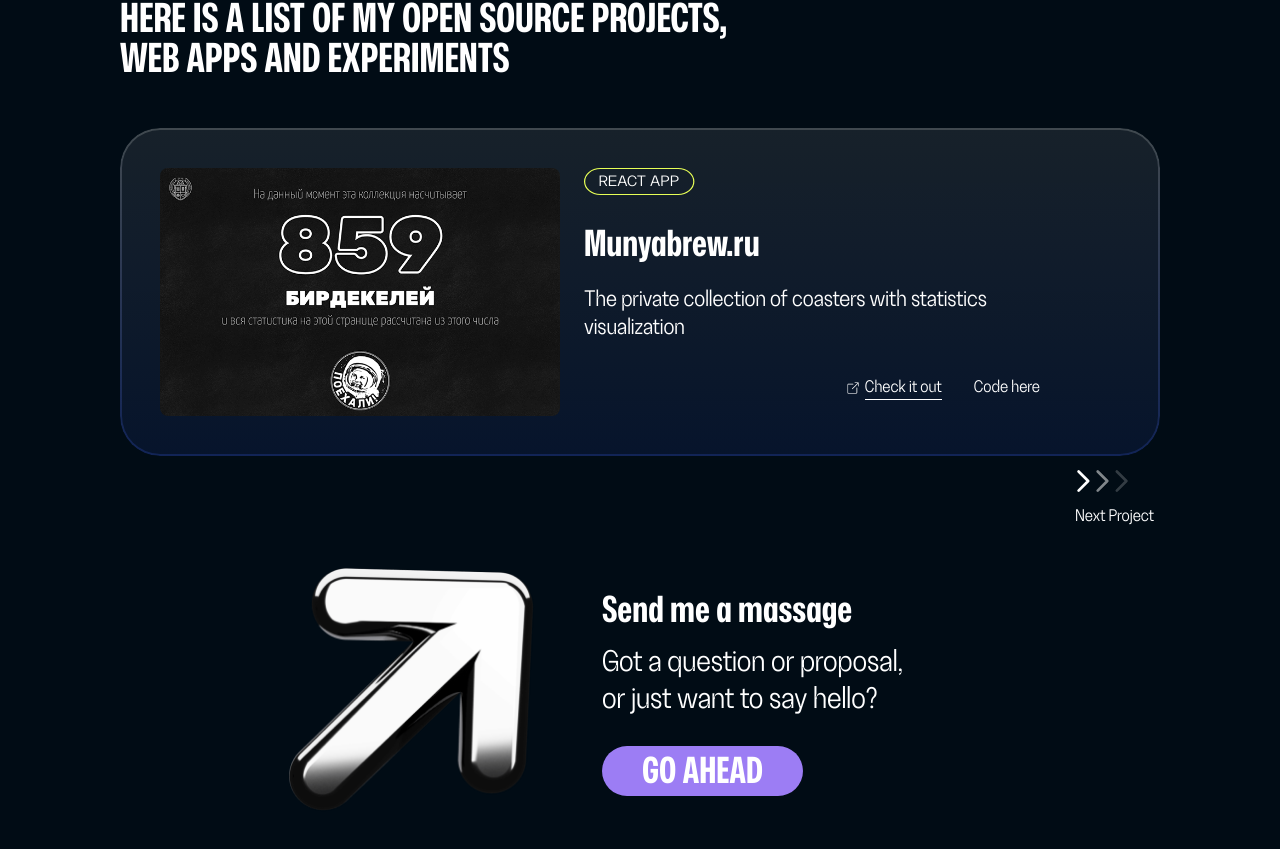
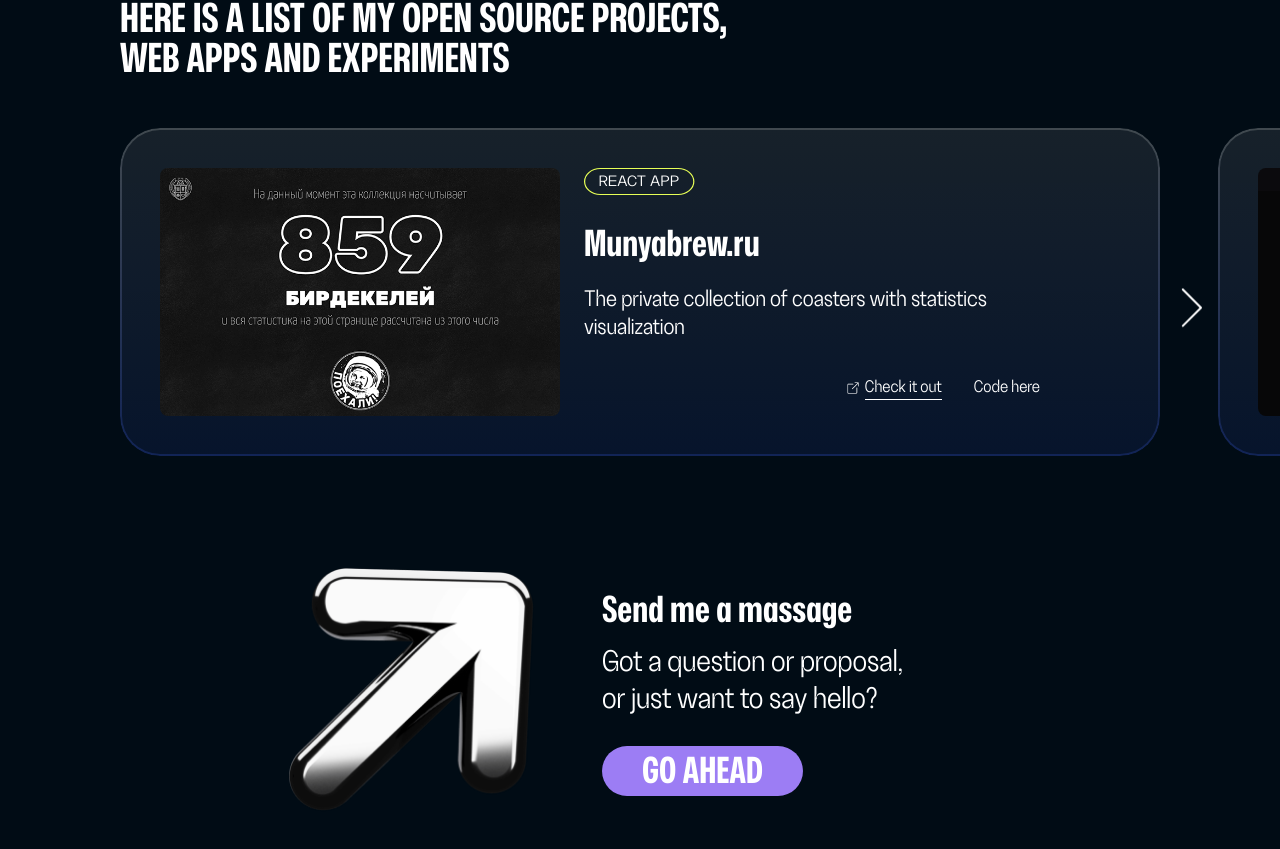
Before and after one commit to yeivanova/personal-page, a React (Create React App) app: page / in a window 1280 px wide. Shown: the part 1174-2023 px from the top of the page. Built offline with nearby package versions, Linux system fonts and the light colour scheme.

Commit message:
changed slider controls

```diff
--- a/src/components/projectsSlider/projectsSlider.module.scss
+++ b/src/components/projectsSlider/projectsSlider.module.scss
@@ -14,7 +14,6 @@
 }
 
 .nav_button {
-	width: 5rem;
 	position: absolute;
 	top: 50%;
 	transform: translateY(-50%);
@@ -24,19 +23,11 @@
 	border: none;
 	background-color: transparent;
 	opacity: 1;
-	// transition: opacity 0.25s ease;
 	cursor: pointer;
 	z-index: 1;
 
-	@include mixins.breakpoint-desktop-down {
-		width: auto;
-		top: 100%;
-		font-size: 1.125rem;
-		line-height: 1.2;
-    }
-
-	span {
-		transform: scaleY(1.25);
+	&:hover svg path {
+		stroke: var(--highlightColor);
 	}
 
 	svg {
@@ -46,27 +37,23 @@
 
 .prev {
 	text-align: right;
-	left: -5rem;
+	left: -0.5rem;
 
-	@include mixins.breakpoint-desktop-down {
-        left: 2.5rem;
+	@include mixins.breakpoint-tablet-down {
+        left: -1.5rem;
+    }
+}
+
+.next {
+	text-align: left;
+	right: -0.5rem;
+
+	@include mixins.breakpoint-tablet-down {
+        right: -1.5rem;
     }
 
 	svg {
 		transform: rotateY(-180deg);
-	}
-}
-
-.next {
-	text-align: left;
-	right: -5rem;
-
-	@include mixins.breakpoint-desktop-down {
-        right: 2.5rem;
-    }
-
-	svg {
-		margin-left: -0.5rem;
 	}
 }
 
--- a/src/components/projectsSlider/projectsSlider.tsx
+++ b/src/components/projectsSlider/projectsSlider.tsx
@@ -47,7 +47,7 @@
 
     return (
         <div className={cn(styles.projects)}>
-            <swiper-container ref={swiperElRef} space-between={140} centered-slides={true} navigation="false" className="project-swiper">
+            <swiper-container ref={swiperElRef} space-between={58} centered-slides={true} navigation="false" className="project-swiper">
                 {typeof projectsData !== "undefined" ? (
                     projectsData.map((project, index) => (
                         <swiper-slide key={index} lazy="lazy" data-slide="slide">
@@ -60,25 +60,15 @@
                     <p>There are no projects yet...</p>
                 )}
             </swiper-container>
-            <button className={cn(styles.nav_button, styles.prev, prevHiddenClass)} onClick={handlePrev} onAnimationEnd={() => setAnimated(false)}>
-                <svg width="71" height="33" viewBox="0 0 71 33" fill="none" xmlns="http://www.w3.org/2000/svg">
-                    <path d="M49.8365 25.9423L59.3942 16.3846L49.8365 6.8269" stroke="white" strokeOpacity={sliderProgress === 0 ? "1" : sliderProgress === 1 ? "0.5": "0.2"} strokeWidth="2.73077" strokeLinecap="round" strokeLinejoin="round" />
-                    <path d="M30.7211 25.9423L40.2788 16.3846L30.7211 6.8269" stroke="white" strokeOpacity={sliderProgress === 1 ? "1": "0.5"} strokeWidth="2.73077" strokeLinecap="round" strokeLinejoin="round" />
-                    <path d="M11.6058 25.9423L21.1634 16.3846L11.6058 6.8269" stroke="white" strokeOpacity={sliderProgress === 0 ? "0.2" : sliderProgress === 1 ? "0.5": "1"} strokeWidth="2.73077" strokeLinecap="round" strokeLinejoin="round" />
+            <button className={cn(styles.nav_button, styles.prev, prevHiddenClass)} aria-label="Previous Project" onClick={handlePrev} onAnimationEnd={() => setAnimated(false)}>
+                <svg width="21" height="39" viewBox="0 0 21 39" fill="none" xmlns="http://www.w3.org/2000/svg">
+                    <path d="M19.1815 1.00006L1.00003 19.1815L19.1815 37.363" stroke="white" strokeWidth="2" strokeLinecap="round" strokeLinejoin="round" />
                 </svg>
-                <span>
-                    Previous Project
-                </span>
             </button>
-            <button className={cn(styles.nav_button, styles.next, nextHiddenClass)} onClick={handleNext} onAnimationEnd={() => setAnimated(false)}>
-                <svg width="71" height="33" viewBox="0 0 71 33" fill="none" xmlns="http://www.w3.org/2000/svg">
-                    <path d="M49.8365 25.9423L59.3942 16.3846L49.8365 6.8269" stroke="white" strokeOpacity={sliderProgress === 0 ? "0.2" : sliderProgress === 1 ? "0.5": "1"} strokeWidth="2.73077" strokeLinecap="round" strokeLinejoin="round" />
-                    <path d="M30.7211 25.9423L40.2788 16.3846L30.7211 6.8269" stroke="white" strokeOpacity={sliderProgress === 1 ? "1": "0.5"} strokeWidth="2.73077" strokeLinecap="round" strokeLinejoin="round" />
-                    <path d="M11.6058 25.9423L21.1634 16.3846L11.6058 6.8269" stroke="white" strokeOpacity={sliderProgress === 0 ? "1" : sliderProgress === 1 ? "0.5": "0.2"} strokeWidth="2.73077" strokeLinecap="round" strokeLinejoin="round" />
+            <button className={cn(styles.nav_button, styles.next, nextHiddenClass)} aria-label="Next Project" onClick={handleNext} onAnimationEnd={() => setAnimated(false)}>
+                <svg width="21" height="39" viewBox="0 0 21 39" fill="none" xmlns="http://www.w3.org/2000/svg">
+                    <path d="M19.1815 1.00006L1.00003 19.1815L19.1815 37.363" stroke="white" strokeWidth="2" strokeLinecap="round" strokeLinejoin="round" />
                 </svg>
-                <span>
-                    Next Project
-                </span>
             </button>
         </div>
     );
```
